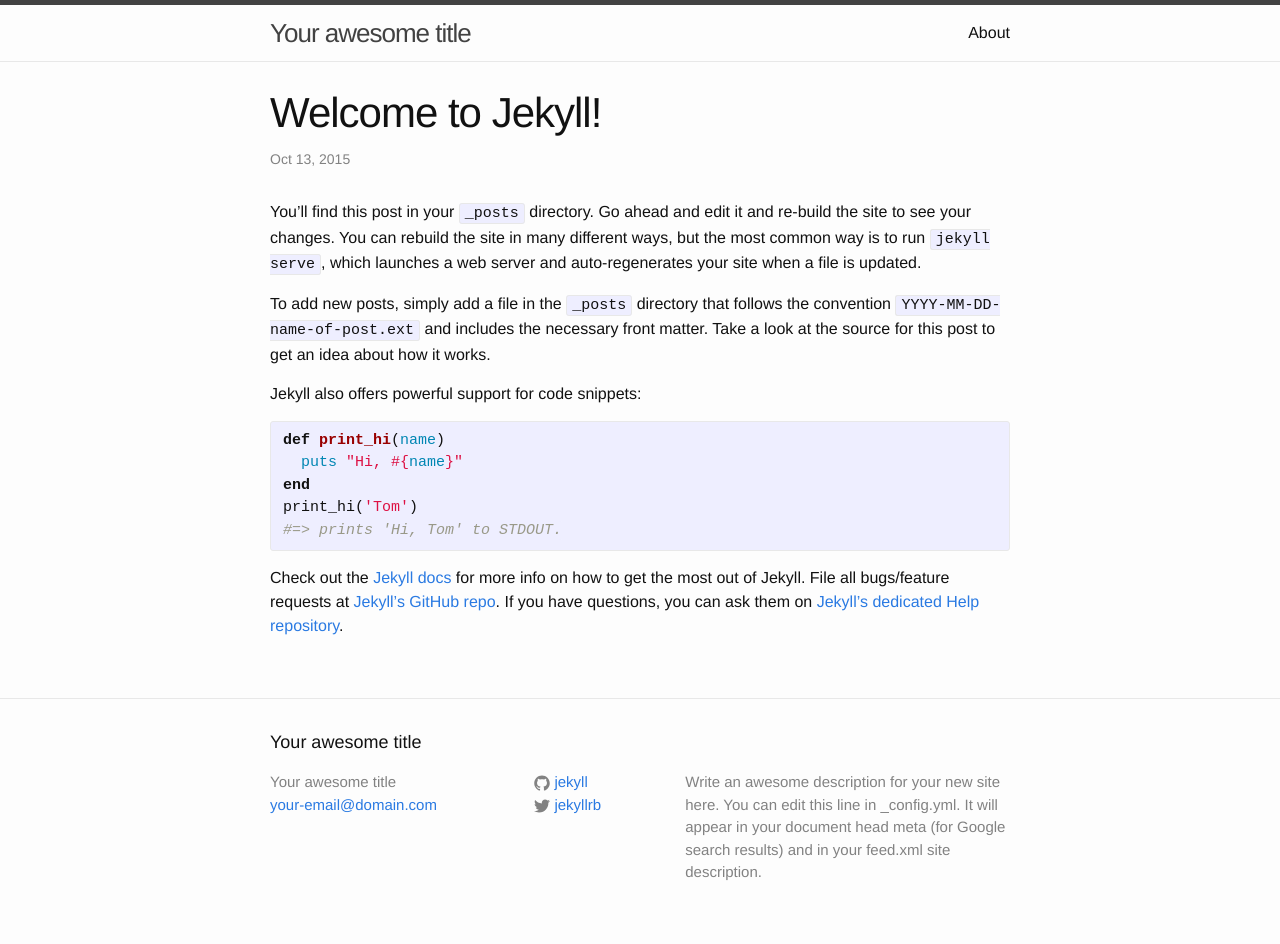
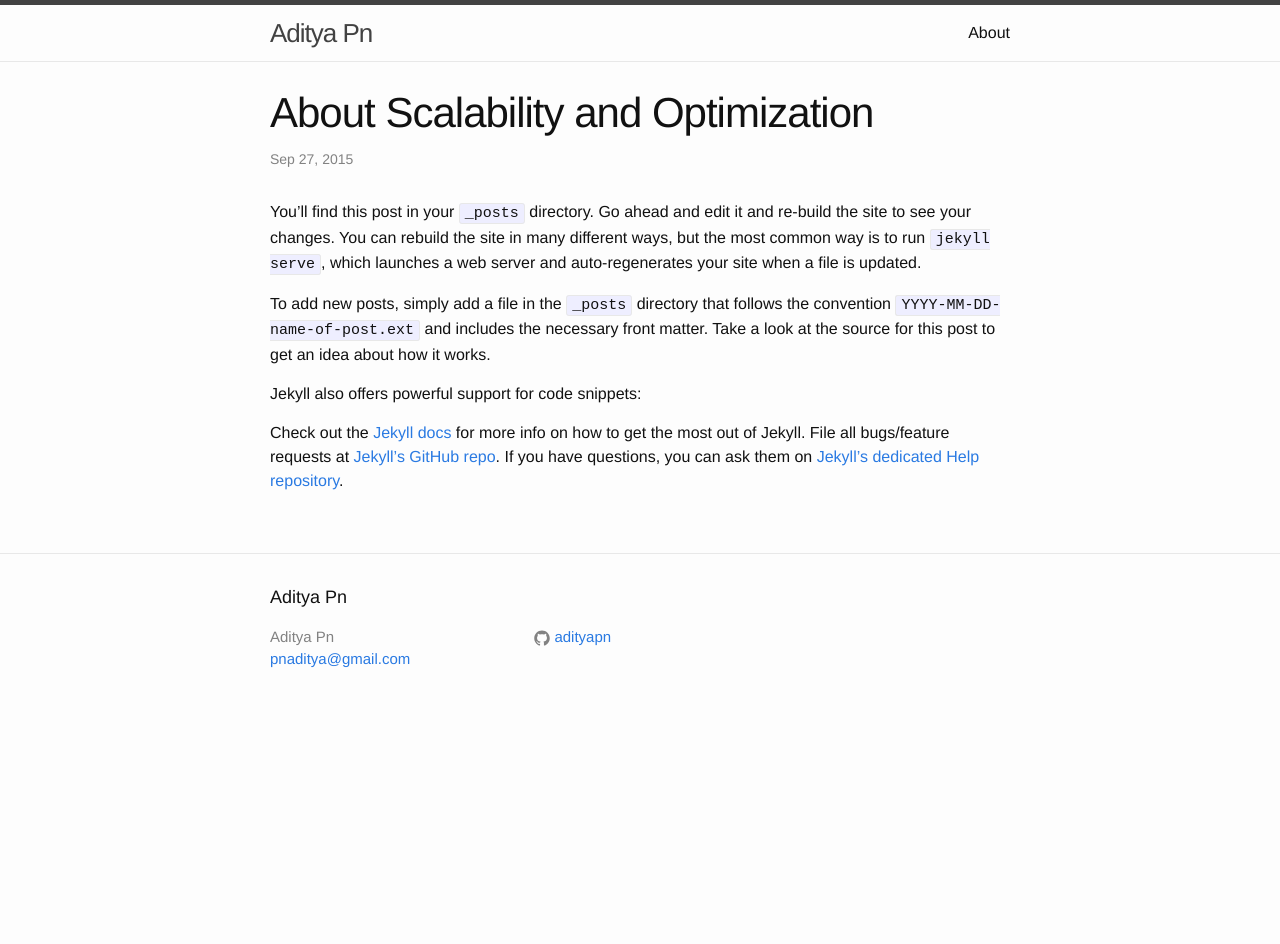
Before and after one commit to adityapn/adityapn.github.io, a Jekyll site: the page built from _posts/2015-10-13-welcome-to-jekyll.markdown, in a window 1280 px wide. Built offline with Jekyll 4.4.1, drawn with Linux system fonts in a browser that asks for light colours; after the commit the page ends 900 px from its top, so only the background shows below that.

Commit message:
updated title and other info

```diff
--- a/_config.yml
+++ b/_config.yml
@@ -1,14 +1,9 @@
 # Site settings
-title: Your awesome title
-email: your-email@domain.com
+title: Aditya Pn
+email: pnaditya@gmail.com
 description: > # this means to ignore newlines until "baseurl:"
-  Write an awesome description for your new site here. You can edit this
-  line in _config.yml. It will appear in your document head meta (for
-  Google search results) and in your feed.xml site description.
 baseurl: "" # the subpath of your site, e.g. /blog/
-url: "http://yourdomain.com" # the base hostname & protocol for your site
-twitter_username: jekyllrb
-github_username:  jekyll
-
+url: "http://pnaditya.com" # the base hostname & protocol for your site
+github_username:  adityapn
 # Build settings
 markdown: kramdown
--- a/_posts/2015-10-13-welcome-to-jekyll.markdown
+++ b/_posts/2015-10-13-welcome-to-jekyll.markdown
@@ -1,7 +1,7 @@
 ---
 layout: post
-title:  "Welcome to Jekyll!"
-date:   2015-10-13 11:46:33
+title:  "About Scalability and Optimization"
+date:   2015-09-27 11:46:33
 categories: jekyll update
 ---
 You’ll find this post in your `_posts` directory. Go ahead and edit it and re-build the site to see your changes. You can rebuild the site in many different ways, but the most common way is to run `jekyll serve`, which launches a web server and auto-regenerates your site when a file is updated.
@@ -10,14 +10,6 @@
 
 Jekyll also offers powerful support for code snippets:
 
-{% highlight ruby %}
-def print_hi(name)
-  puts "Hi, #{name}"
-end
-print_hi('Tom')
-#=> prints 'Hi, Tom' to STDOUT.
-{% endhighlight %}
-
 Check out the [Jekyll docs][jekyll] for more info on how to get the most out of Jekyll. File all bugs/feature requests at [Jekyll’s GitHub repo][jekyll-gh]. If you have questions, you can ask them on [Jekyll’s dedicated Help repository][jekyll-help].
 
 [jekyll]:      http://jekyllrb.com
```
Also changed, not shown: about.md (+3 -4 lines).
